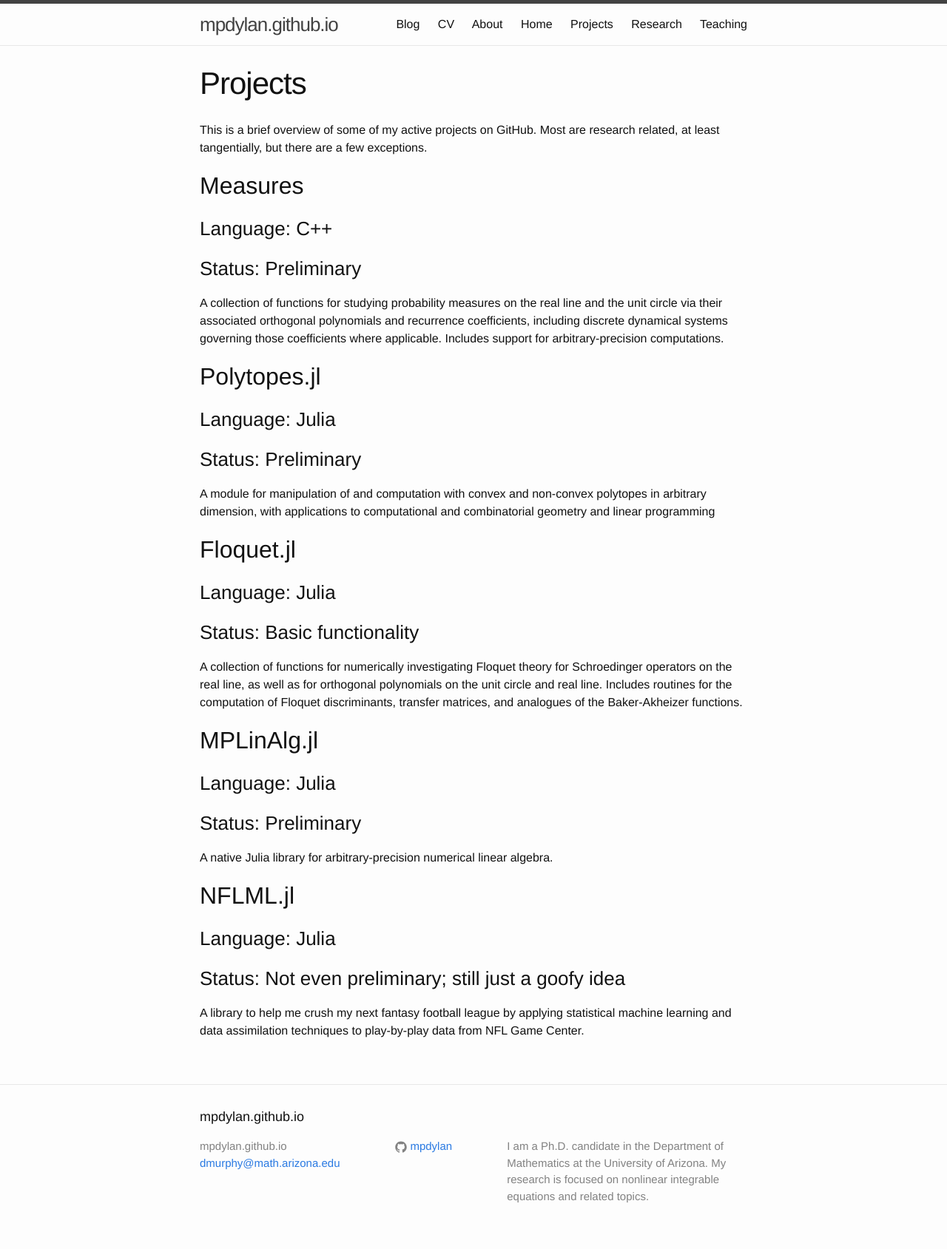
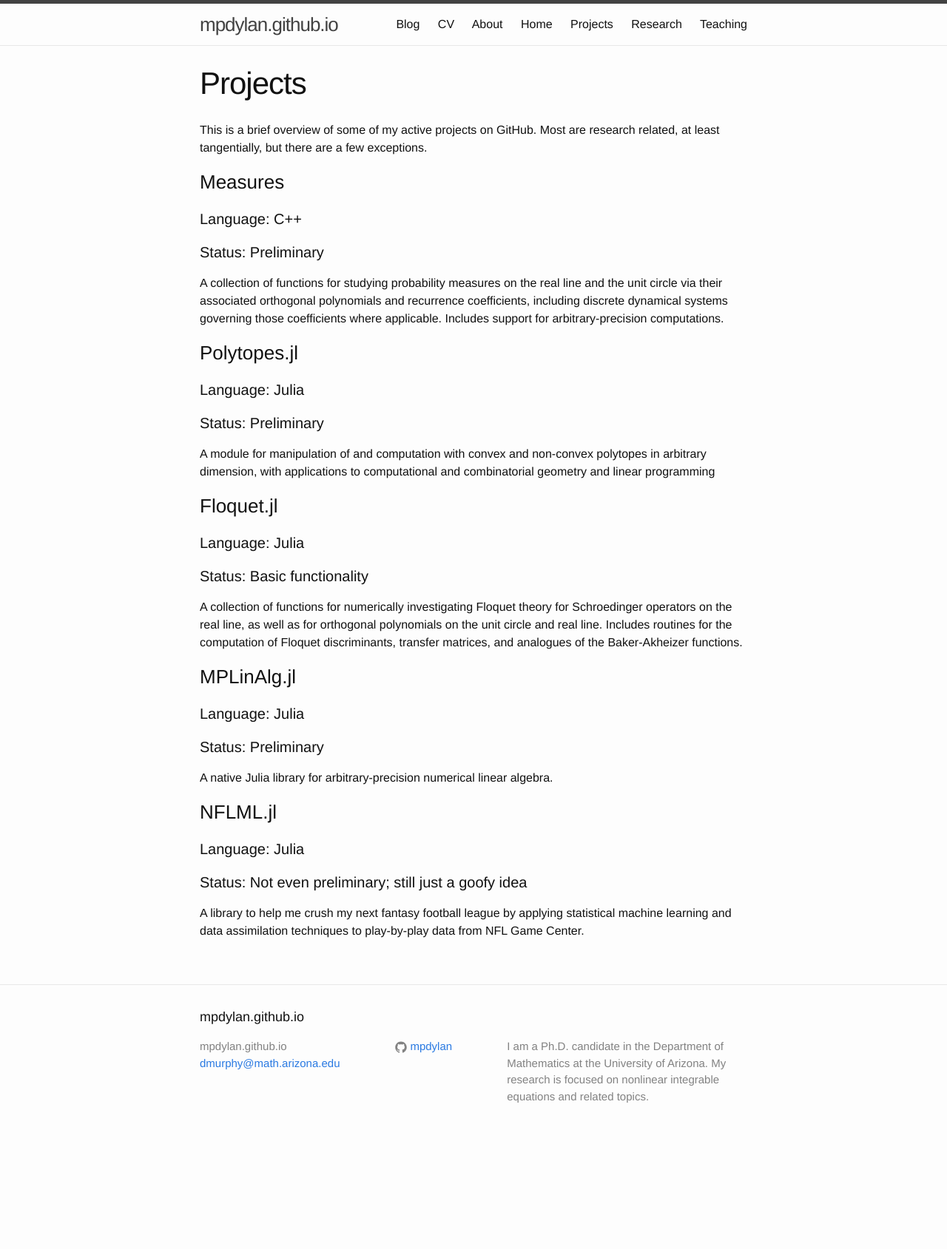
Before and after one commit to mpdylan/mpdylan.github.io, a Jekyll site: the page built from projects.md, in a window 1280 px wide. Shown: the whole page at 74% size. Built offline with Jekyll 4.4.1, drawn with Linux system fonts in a browser that asks for light colours; after the commit the page ends 1554 px from its top, so only the background shows below that.

```diff
--- a/projects.md
+++ b/projects.md
@@ -6,37 +6,37 @@ permalink: /projects/
 
 This is a brief overview of some of my active projects on GitHub. Most are research related, at least tangentially, but there are a few exceptions.
 
-## Measures
+### Measures
 
-### Language: C++
-### Status: Preliminary
+#### Language: C++ ####
+#### Status: Preliminary ####
 
 A collection of functions for studying probability measures on the real line and the unit circle via their associated orthogonal polynomials and recurrence coefficients, including discrete dynamical systems governing those coefficients where applicable. Includes support for arbitrary-precision computations.
 
-## Polytopes.jl
+### Polytopes.jl
 
-### Language: Julia
-### Status: Preliminary
+#### Language: Julia ####
+#### Status: Preliminary ####
 
 A module for manipulation of and computation with convex and non-convex polytopes in arbitrary dimension, with applications to computational and combinatorial geometry and linear programming
 
-## Floquet.jl
+### Floquet.jl
 
-### Language: Julia
-### Status: Basic functionality
+#### Language: Julia ####
+#### Status: Basic functionality ####
 
 A collection of functions for numerically investigating Floquet theory for Schroedinger operators on the real line, as well as for orthogonal polynomials on the unit circle and real line. Includes routines for the computation of Floquet discriminants, transfer matrices, and analogues of the Baker-Akheizer functions.
 
-## MPLinAlg.jl
+### MPLinAlg.jl
 
-### Language: Julia
-### Status: Preliminary
+#### Language: Julia ####
+#### Status: Preliminary ####
 
 A native Julia library for arbitrary-precision numerical linear algebra.
 
-## NFLML.jl
+### NFLML.jl
 
-### Language: Julia
-### Status: Not even preliminary; still just a goofy idea
+#### Language: Julia ####
+#### Status: Not even preliminary; still just a goofy idea ####
 
 A library to help me crush my next fantasy football league by applying statistical machine learning and data assimilation techniques to play-by-play data from NFL Game Center.
```
